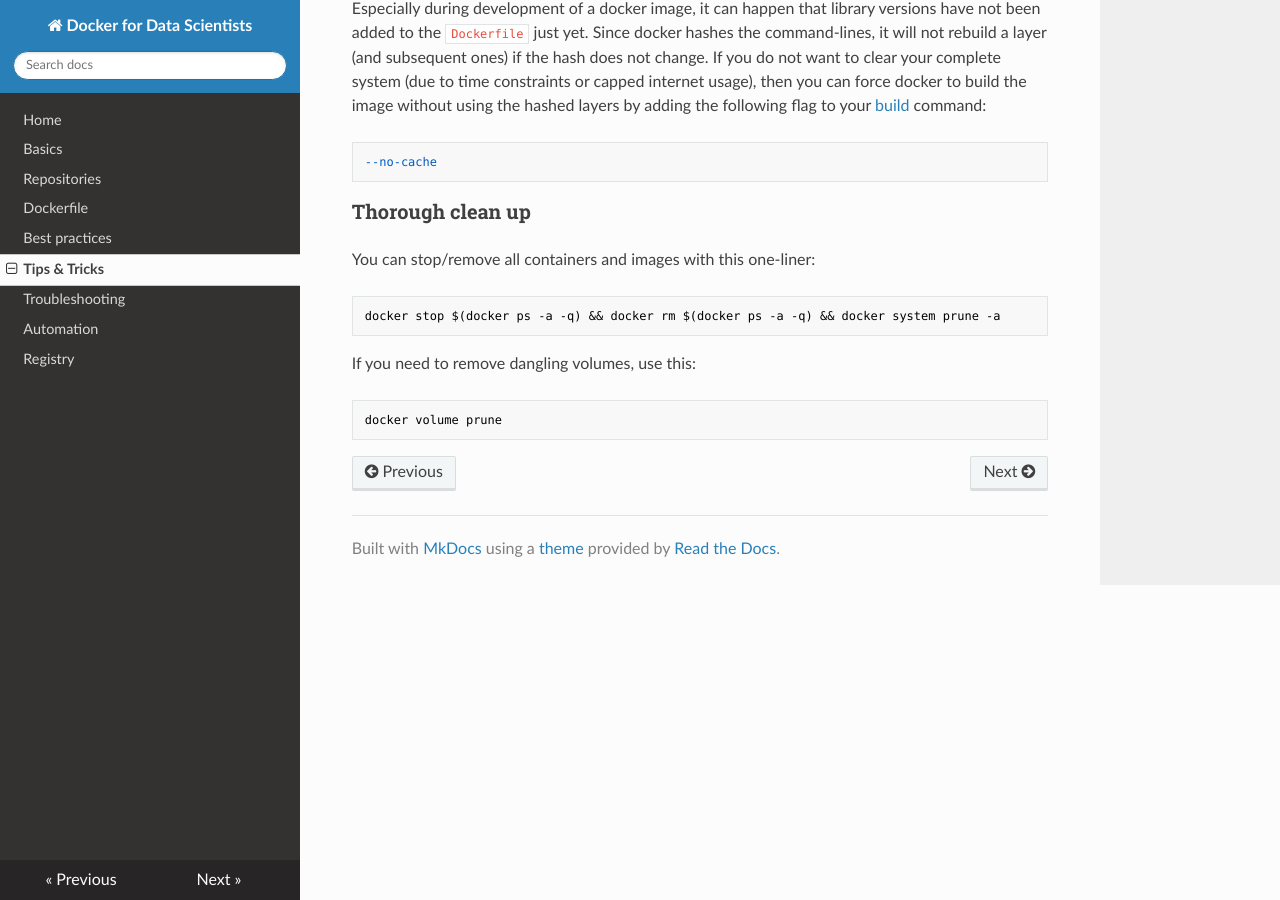
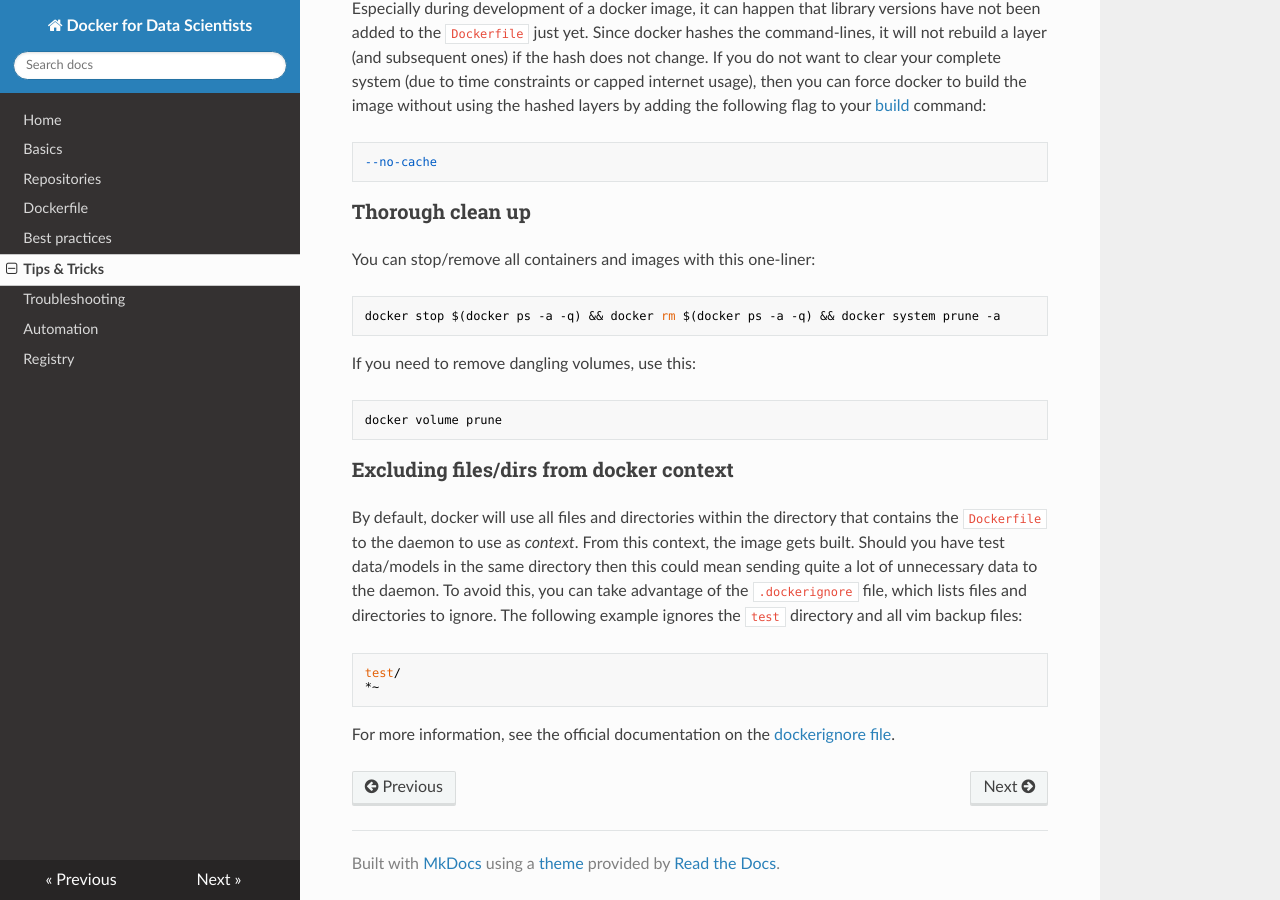
Before and after one commit to waikato-datamining/docker-for-data-scientists, an MkDocs documentation site: the page built from docs/tips_and_tricks.md, in a window 1280 px wide and 900 px high, scrolled down 3145 px. Built offline with MkDocs 1.6.1, drawn with Linux system fonts in a browser that asks for light colours; nearby versions of some CDN libraries.

Commit message:
added section on .dockerignore

````diff
--- a/docs/tips_and_tricks.md
+++ b/docs/tips_and_tricks.md
@@ -27,7 +27,7 @@ revert to using docker to remove them again:
 In case your base Debian/Ubuntu distribution does not have the right Python version
 available, you can get additional versions by adding the [deadsnakes ppa](https://launchpad.net/~deadsnakes/+archive/ubuntu/ppa):
 
-```commandline
+```bash
 add-apt-repository -y ppa:deadsnakes/ppa && \
 apt-get update
 ```
@@ -169,7 +169,7 @@ Especially during development of a docker image, it can happen that library vers
 
 You can stop/remove all containers and images with this one-liner:
 
-```commandline
+```bash
 docker stop $(docker ps -a -q) && docker rm $(docker ps -a -q) && docker system prune -a
 ```
 
@@ -178,3 +178,18 @@ If you need to remove dangling volumes, use this:
 ```commandline
 docker volume prune
 ```
+
+# Excluding files/dirs from docker context
+
+By default, docker will use all files and directories within the directory that contains the `Dockerfile` to
+the daemon to use as *context*. From this context, the image gets built. Should you have test data/models
+in the same directory then this could mean sending quite a lot of unnecessary data to the daemon. To avoid this,
+you can take advantage of the `.dockerignore` file, which lists files and directories to ignore. The following
+example ignores the `test` directory and all vim backup files:
+
+```
+test/
+*~
+```
+
+For more information, see the official documentation on the [dockerignore file](https://docs.docker.com/engine/reference/builder/#dockerignore-file).
````
